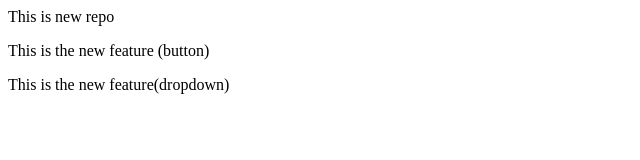
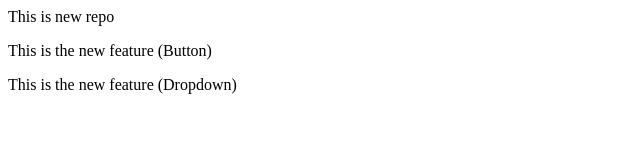
Before and after one commit to revanth8903/localrepo, a plain HTML site: page index.html in a window 1280 px wide. Shown: the full height of the page, 0-640 px from the left. Drawn offline with Linux system fonts and the light colour scheme.

Commit message:
Capital Letters

```diff
--- a/index.html
+++ b/index.html
@@ -1,3 +1,3 @@
 <p>This is new repo</p>
-<p>This is the new feature (button) </p>
-<p>This is the new feature(dropdown)</p>
+<p>This is the new feature (Button) </p>
+<p>This is the new feature (Dropdown)</p>
```
